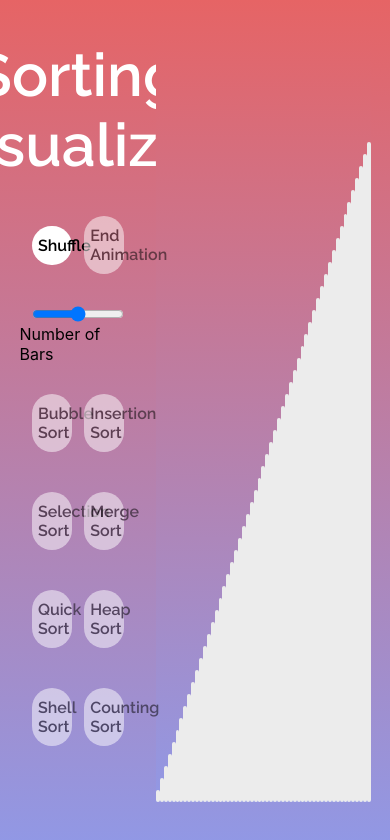
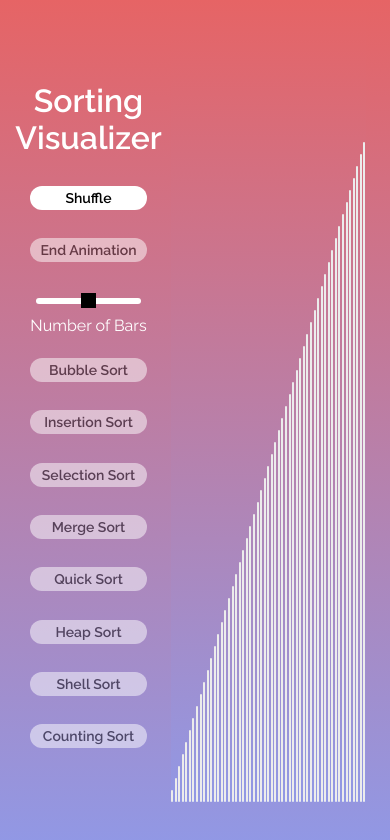
Before and after one commit to stevenhuang010/Sorting-Illustrator, a React (Create React App) app: page / in a window 390 px wide. Shown: the top 840 px of the page. Built offline with nearby package versions, Linux system fonts and the light colour scheme.

Commit message:
added styling

```diff
--- a/src/App.css
+++ b/src/App.css
@@ -22,7 +22,7 @@ h1 {
   height: 100vh;
   display: flex;
   flex-direction: column;
-  justify-content: flex-start;
+  justify-content: center;
   align-items: center;
   background: linear-gradient(#e66465, #9198e5);
   margin-left: 5%;
@@ -92,10 +92,94 @@ button {
   flex-direction: column;
   justify-content: space-between;
   align-items: center;
-  padding-bottom: 10px;
   padding-top: 10px;
 }
 
 input {
   width: 78%;
+  -webkit-appearance: none;
+  appearance: none;
+  opacity: 1;
+  outline: none;
+  background: white;
+  border-radius: 10px;
+  height: 6px;
 }
+
+input::-webkit-slider-thumb {
+  appearance: none;
+  -webkit-appearance: none;
+  background: black;
+  height: 15px;
+  width: 15px;
+  cursor: pointer;
+}
+
+label {
+  font-family: 'Raleway', sans-serif;
+  font-size: 16px;
+  font-weight: 500;
+  padding-top: 10px;
+  color: white;
+}
+
+input:disabled {
+  opacity: 0.5;
+}
+
+@media screen and (max-width: 1200px) {
+  button {
+    width: 45%;
+  }
+
+  input {
+    width: 90%;
+  }
+}
+
+
+@media screen and (max-width: 900px) {
+  h1 {
+    font-size: 44px;
+    margin-top: 0px;
+    padding-top: 0px;
+  }
+
+  button {
+    width: 100%;
+    padding-top: 4px;
+    padding-bottom: 4px;
+    margin-top: 4%;
+    margin-bottom: 4%;
+    font-size: 14px;
+  }
+
+  #buttonControls {
+    height: 70%;
+  }
+
+  .bar {
+    width: 2px;
+  }
+
+}
+
+@media screen and (max-width: 550px) {
+  #controlPanel {
+    margin-left: 30px;
+  }
+
+  h1 {
+    font-size: 40px;
+  }
+}
+
+@media screen and (max-width: 450px) {
+  h1 {
+    font-size: 32px;
+  }
+
+  .barContainer {
+    width: 50%;
+  }
+}
```
